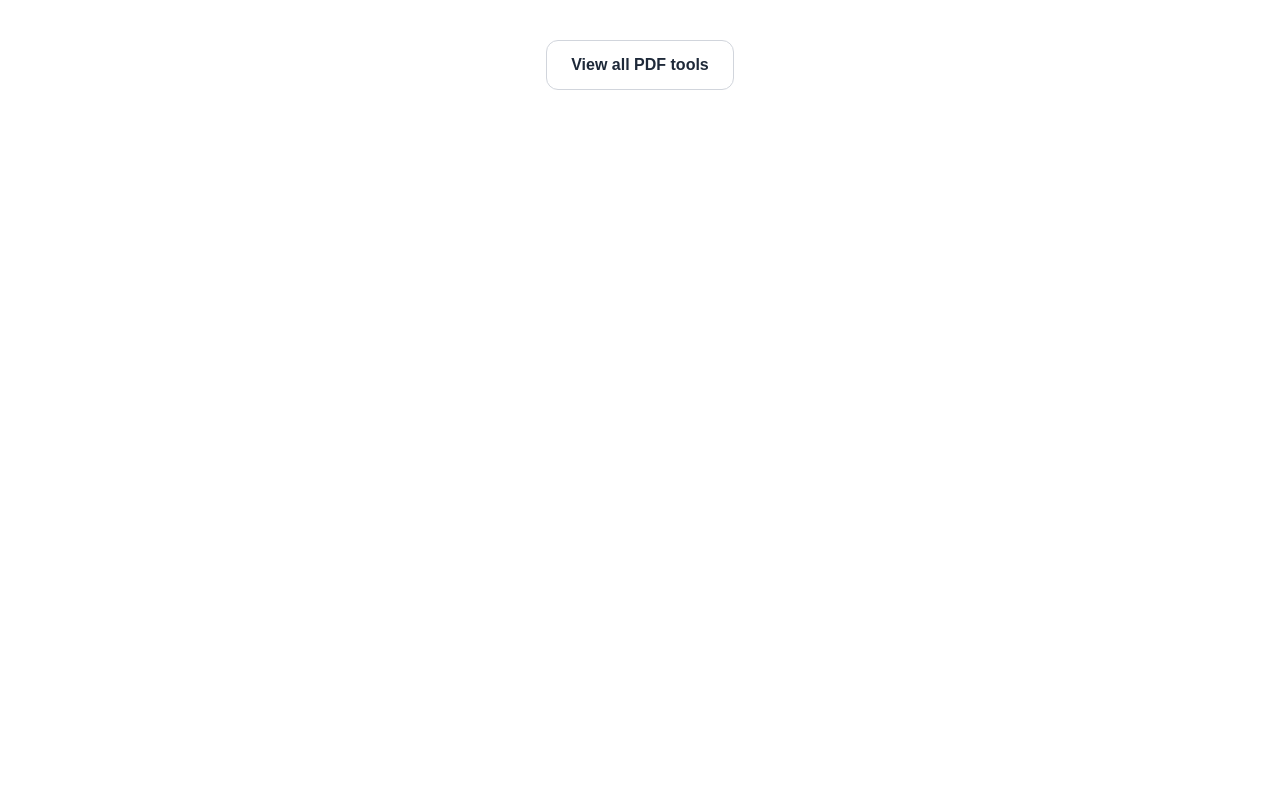
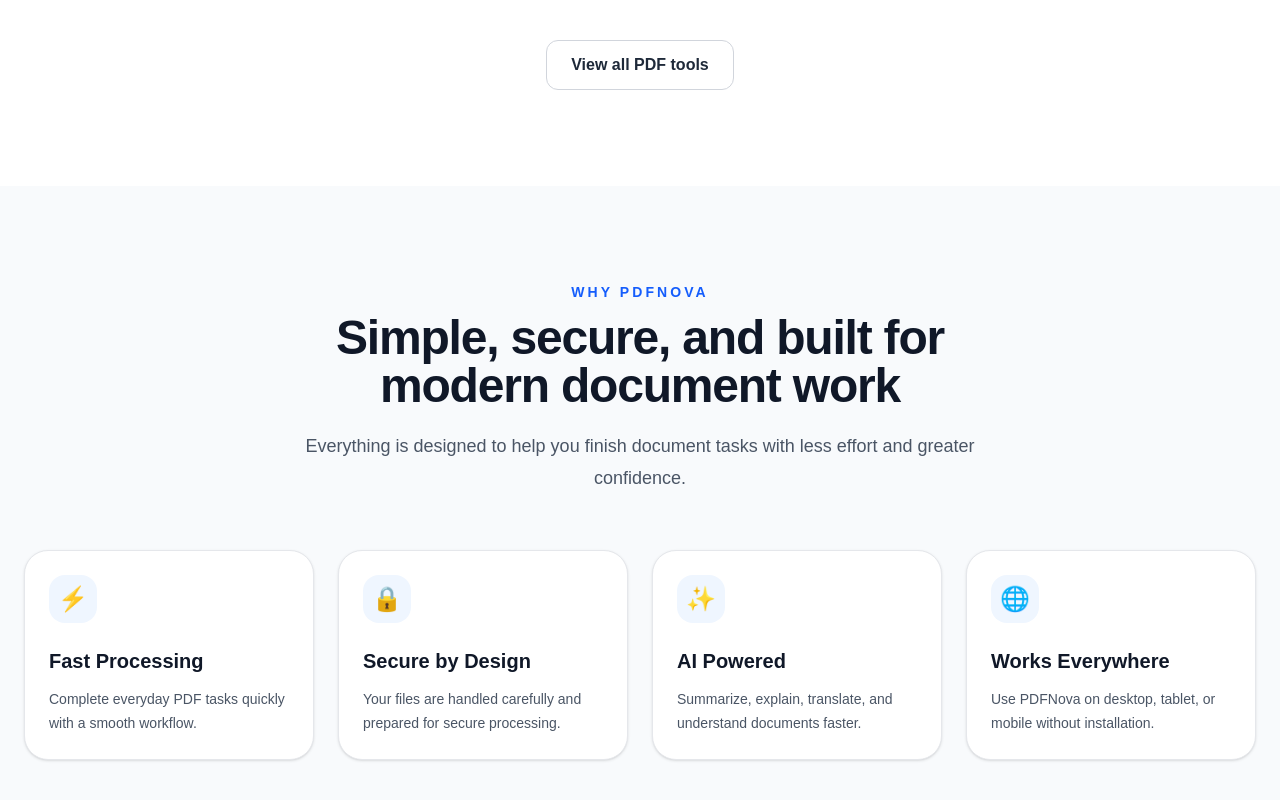
Before and after one commit to hamsa-tech26/pdfnova, a Next.js app: page / in a window 1280 px wide. Shown: the part 1575-2375 px from the top of the page. Before the commit the page ends 1761 px from the top, so only its background shows below. Built offline with nearby package versions, Linux system fonts and the light colour scheme.

Commit message:
Add Why PDFNova features section

```diff
--- a/app/page.tsx
+++ b/app/page.tsx
@@ -1,5 +1,6 @@
 import Navbar from "@/components/Navbar";
 import ToolsSection from "@/components/ToolsSection";
+import FeaturesSection from "@/components/FeaturesSection";
 
 export default function Home() {
   return (
@@ -65,6 +66,7 @@
         </section>
 
         <ToolsSection />
+        <FeaturesSection />
       </main>
     </>
   );
--- /dev/null
+++ b/components/FeaturesSection.tsx
@@ -0,0 +1,66 @@
+const features = [
+  {
+    title: "Fast Processing",
+    description: "Complete everyday PDF tasks quickly with a smooth workflow.",
+    icon: "⚡",
+  },
+  {
+    title: "Secure by Design",
+    description: "Your files are handled carefully and prepared for secure processing.",
+    icon: "🔒",
+  },
+  {
+    title: "AI Powered",
+    description: "Summarize, explain, translate, and understand documents faster.",
+    icon: "✨",
+  },
+  {
+    title: "Works Everywhere",
+    description: "Use PDFNova on desktop, tablet, or mobile without installation.",
+    icon: "🌐",
+  },
+];
+
+export default function FeaturesSection() {
+  return (
+    <section className="bg-slate-50 px-6 py-24">
+      <div className="mx-auto max-w-7xl">
+        <div className="mx-auto max-w-2xl text-center">
+          <p className="text-sm font-semibold uppercase tracking-[0.22em] text-blue-600">
+            Why PDFNova
+          </p>
+
+          <h2 className="mt-3 text-4xl font-extrabold tracking-tight text-gray-900 md:text-5xl">
+            Simple, secure, and built for modern document work
+          </h2>
+
+          <p className="mt-5 text-lg leading-8 text-gray-600">
+            Everything is designed to help you finish document tasks with less
+            effort and greater confidence.
+          </p>
+        </div>
+
+        <div className="mt-14 grid gap-6 sm:grid-cols-2 lg:grid-cols-4">
+          {features.map((feature) => (
+            <div
+              key={feature.title}
+              className="rounded-3xl border border-gray-200 bg-white p-6 shadow-sm transition duration-200 hover:-translate-y-1 hover:shadow-lg"
+            >
+              <div className="flex h-12 w-12 items-center justify-center rounded-2xl bg-blue-50 text-2xl">
+                {feature.icon}
+              </div>
+
+              <h3 className="mt-6 text-xl font-bold text-gray-900">
+                {feature.title}
+              </h3>
+
+              <p className="mt-3 text-sm leading-6 text-gray-600">
+                {feature.description}
+              </p>
+            </div>
+          ))}
+        </div>
+      </div>
+    </section>
+  );
+}
```
